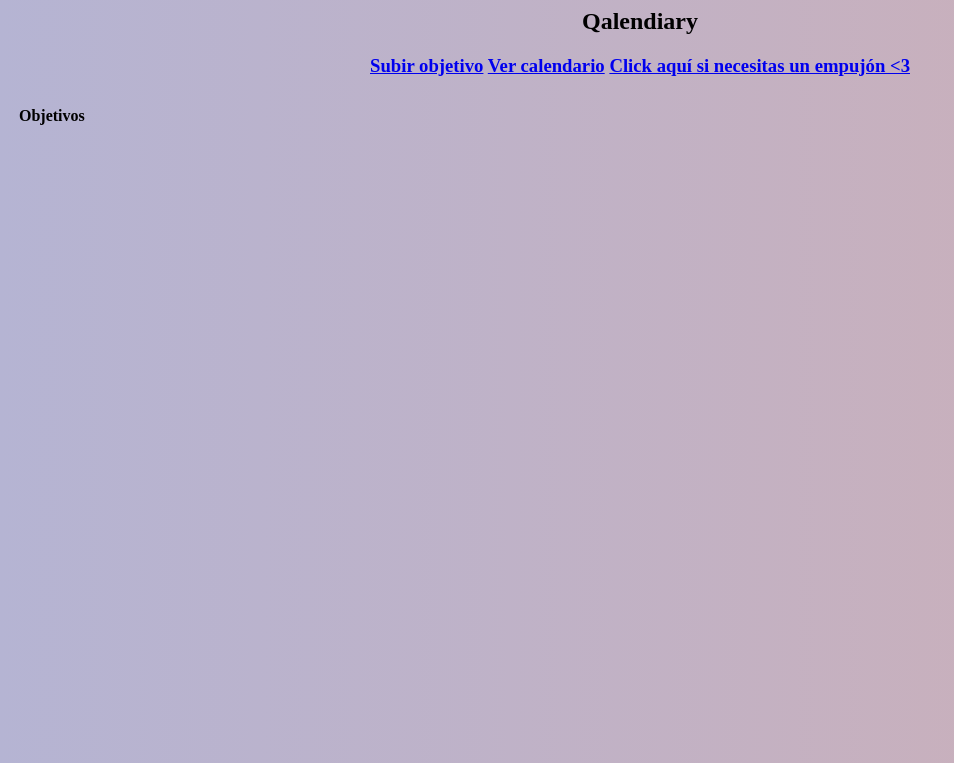
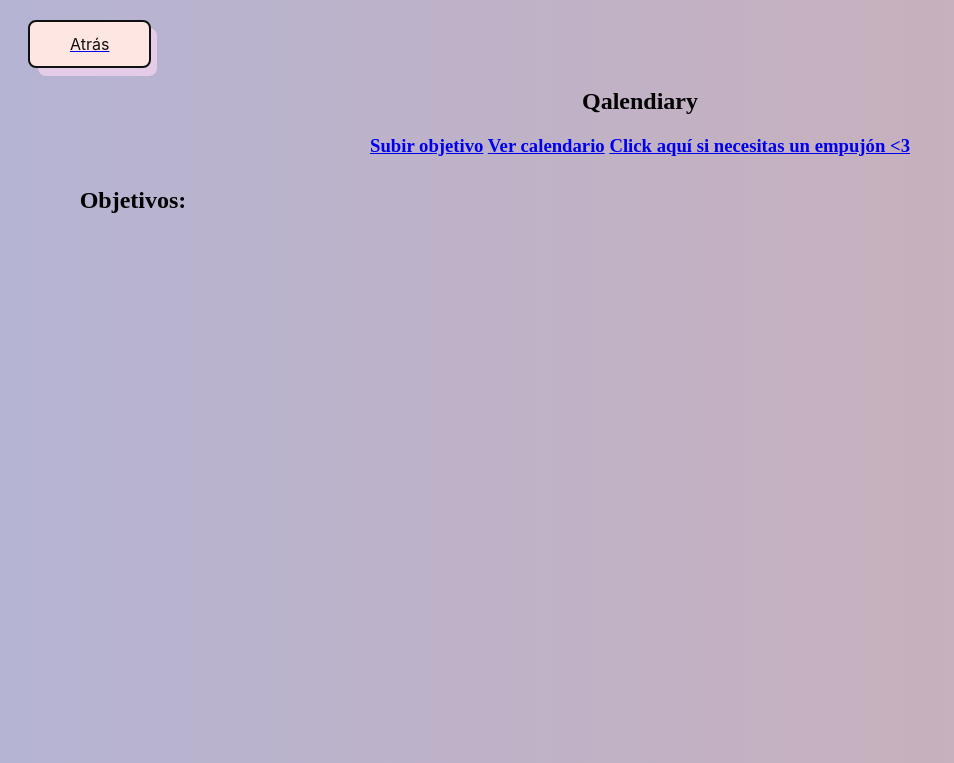
Before and after one commit to Yaircitop/Qalendiary, a Django app: page /Qalendiary/verobjetivos/ in a window 1280 px wide. Shown: the top 763 px of the page, without its empty margins (0-954 px from the left). Run offline with Django 4.2, Linux system fonts and the light colour scheme; tables that the repository leaves empty hold one stand-in row (values such as "Sample post"); lists and menus that the app fills with data are empty.

Commit message:
Objetivos incompletos
ME QUEDO AHI NO MA WUAAA

```diff
--- a/Qalendiary/static/objetivoplantilla.css
+++ b/Qalendiary/static/objetivoplantilla.css
@@ -3,3 +3,99 @@ body{
     background-size: 100vw 100vh;
     background-repeat: no-repeat;
 }
+
+h2{
+    text-align: center;
+}
+h3{
+    text-align: center
+}
+
+th {
+    font-size: 3vh;
+
+}
+
+table {
+    width: 250px;
+    height: 75%;
+}
+
+tbody {
+    background-color: aqua;
+}
+
+#objetivos {
+    margin: 0;
+    padding: 0;
+}
+
+.atras {
+    font-size: 3vh;
+    font-family: Dubai Light, Century Gothic;
+
+  }
+
+  .button-56 {
+  align-items: center;
+  background-color: #fee6e3;
+  border: 2px solid #111;
+  border-radius: 8px;
+  box-sizing: border-box;
+  color: #111;
+  cursor: pointer;
+  display: flex;
+  font-family: Inter,sans-serif;
+  font-size: 16px;
+  height: 48px;
+  justify-content: center;
+  line-height: 24px;
+  max-width: 100%;
+  padding: 0 25px;
+  position: relative;
+  text-align: center;
+  text-decoration: none;
+  user-select: none;
+  -webkit-user-select: none;
+  touch-action: manipulation;
+}
+
+.button-56:after {
+  background-color: #e4cce8;
+  border-radius: 8px;
+  content: "";
+  display: block;
+  height: 48px;
+  left: 0;
+  width: 100%;
+  position: absolute;
+  top: -2px;
+  transform: translate(8px, 8px);
+  transition: transform .2s ease-out;
+  z-index: -1;
+}
+
+.button-56:hover:after {
+  transform: translate(0, 0);
+}
+
+.button-56:active {
+  background-color: #ffdeda;
+  outline: 0;
+}
+
+.button-56:hover {
+  outline: 0;
+}
+
+@media (min-width: 768px) {
+  .button-56 {
+    padding: 0 40px;
+  }
+}
+
+.botoncito {
+  margin: 20px;
+  top: 0;
+  left: 0;
+}
--- a/Qalendiary/templates/verobjetivo.html
+++ b/Qalendiary/templates/verobjetivo.html
@@ -1,14 +1,19 @@
 {% block content %}
     {% block content1 %}
+    <html>
+    <head>
+        <meta charset="UTF-8">
+        <meta http-equiv="X-UA-Compatible" content="IE=edge">
+        <meta name="viewport" content="width=device-width, initial-scale=1.0">
+        <title>Ver Objetivos</title>
         <link rel="stylesheet" href="../../static/objetivoplantilla.css">
-    <style>
-		h2{
-			text-align: center;
-		}
-        h3{
-            text-align: center
-        }
-	</style>
+    </head>
+    <body>
+        <div class="botoncito">
+            <a href="{% url 'dashboard' %}" class = "atras">
+            <button class="button-56" role="button">Atrás</button>
+            </a>
+        </div>
             <h2>Qalendiary</h2>
             <h3>
                 {% if Hola == "sinfecha" %}
@@ -23,13 +28,14 @@
             <table class="table table-striped table-bordered dt-responsive nowrap" cellspacing="10" aria-describedby="mydesc">
             <thead>
                 <tr>
-                <th id="modelo">Objetivos</th>
+                    <th id="modelo">Objetivos:</th>
                 </tr>
             </thead>
             <tbody>
                     {% for Objetivo in lista_objetivo %}
                     <tr>
-                <td><a href = "{% url 'revisarobjetivo' Objetivo.pk %}">{{ Objetivo.objetivo }}</a></td>
+                        <td>
+                            <ul><li><a id="objetivos" href = "{% url 'revisarobjetivo' Objetivo.pk %}">{{ Objetivo.objetivo }}</a></li></ul></td>
                         <td>
                             <form method="POST" action="{% url 'borrarobjetivo' Objetivo.pk %}">
                                 {% csrf_token %}
@@ -44,4 +50,6 @@
             {% endfor %}
         </tbody>
     </table>
+    </body>
+    </html>
 {% endblock %}
```
Also changed, not shown: Qalendiary/templates/calendario.html (+5 -5 lines). Lines whose indentation alone changed are shown as unchanged.
